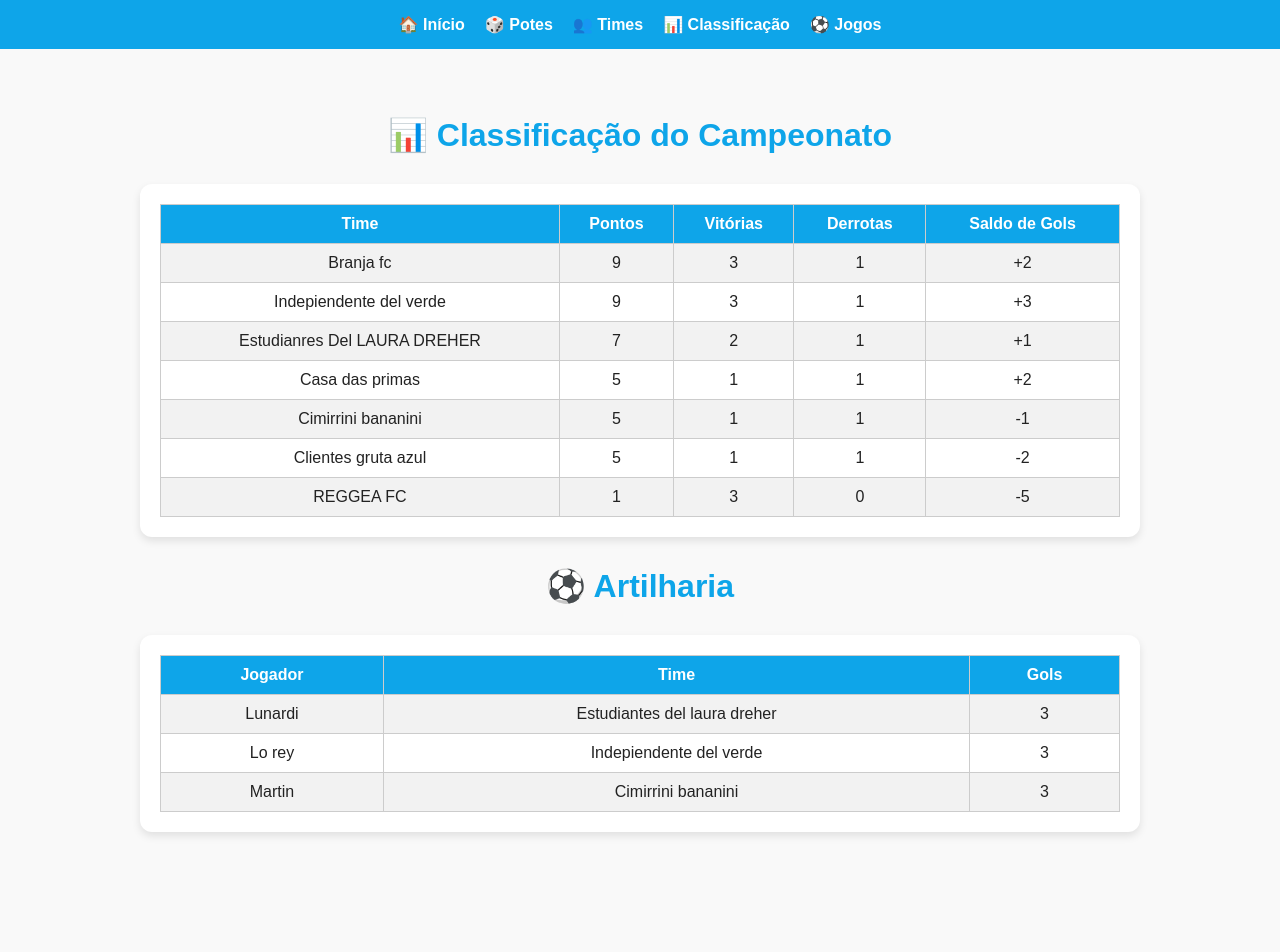
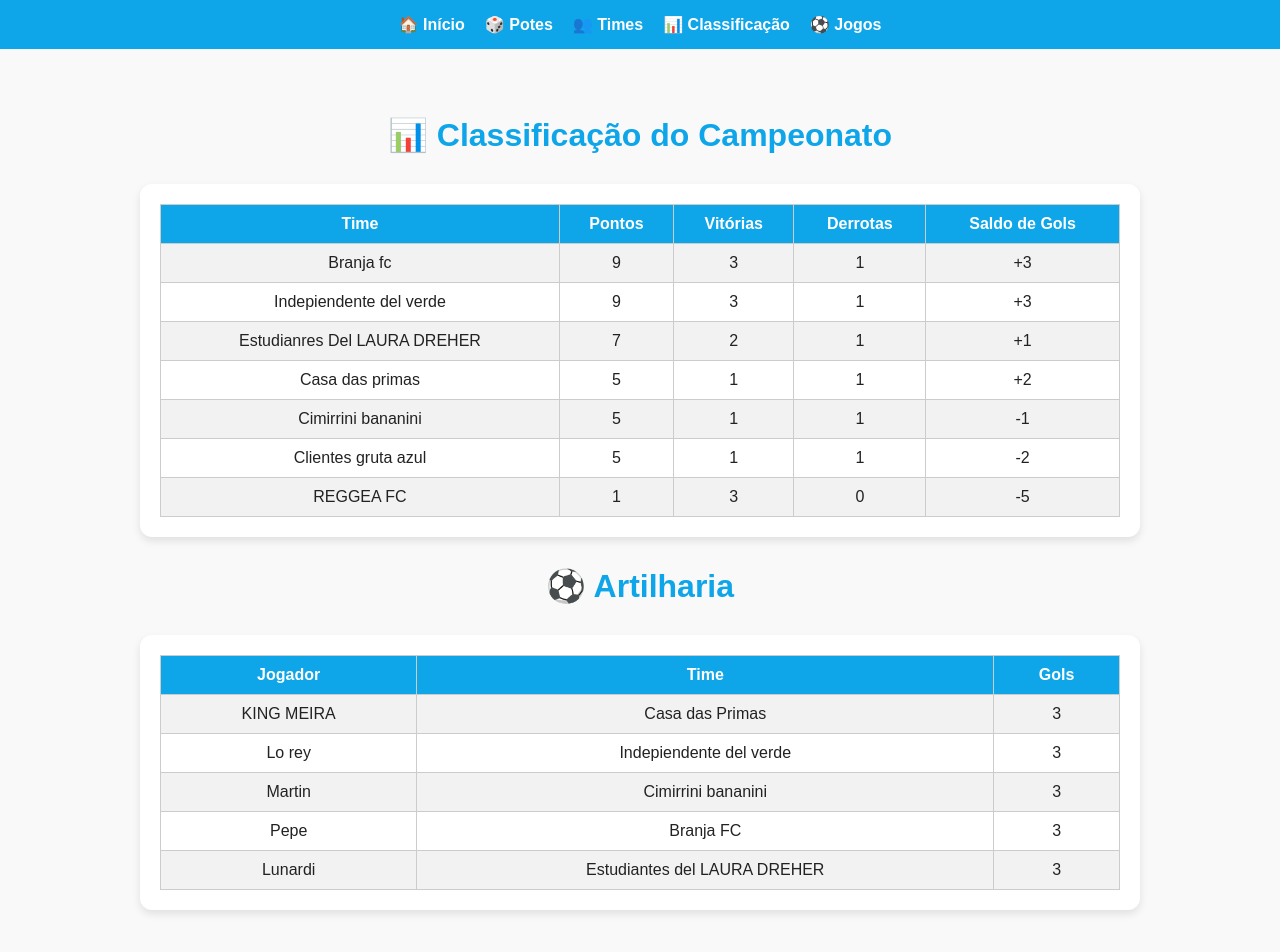
Before and after one commit to antoniomentz/supercoca-, a plain HTML site: page classificacao.html in a window 1280 px wide. Before the commit the page ends 902 px from the top, so only its background shows below. Drawn offline with Linux system fonts and the light colour scheme.

Commit message:
Atualizar o classificacao.html

```diff
--- a/classificacao.html
+++ b/classificacao.html
@@ -111,7 +111,7 @@
     <div class="card">
       <table>
         <tr><th>Time</th><th>Pontos</th><th>Vitórias</th><th>Derrotas</th><th>Saldo de Gols</th></tr>
-        <tr><td>Branja fc</td><td>9</td><td>3</td><td>1</td><td>+2</td></tr>
+        <tr><td>Branja fc</td><td>9</td><td>3</td><td>1</td><td>+3</td></tr>
         <tr><td>Indepiendente del verde</td><td>9</td><td>3</td><td>1</td><td>+3</td></tr>
         <tr><td>Estudianres Del LAURA DREHER</td><td>7</td><td>2</td><td>1</td><td>+1</td></tr>
         <tr><td>Casa das primas</td><td>5</td><td>1</td><td>1</td><td>+2</td></tr>
@@ -125,9 +125,11 @@
     <div class="card">
       <table>
         <tr><th>Jogador</th><th>Time</th><th>Gols</th></tr>
-        <tr><td>Lunardi</td><td>Estudiantes del laura dreher</td><td>3</td></tr>
+        <tr><td>KING MEIRA</td><td>Casa das Primas</td><td>3</td></tr>
         <tr><td>Lo rey</td><td>Indepiendente del verde</td><td>3</td></tr>
         <tr><td>Martin </td><td>Cimirrini bananini</td><td>3</td></tr>
+        <tr><td>Pepe</td><td>Branja FC</td><td>3</td></tr>
+        <tr><td>Lunardi </td><td>Estudiantes del LAURA DREHER</td><td>3</td></tr>
 
       </table>
     </div>
```
